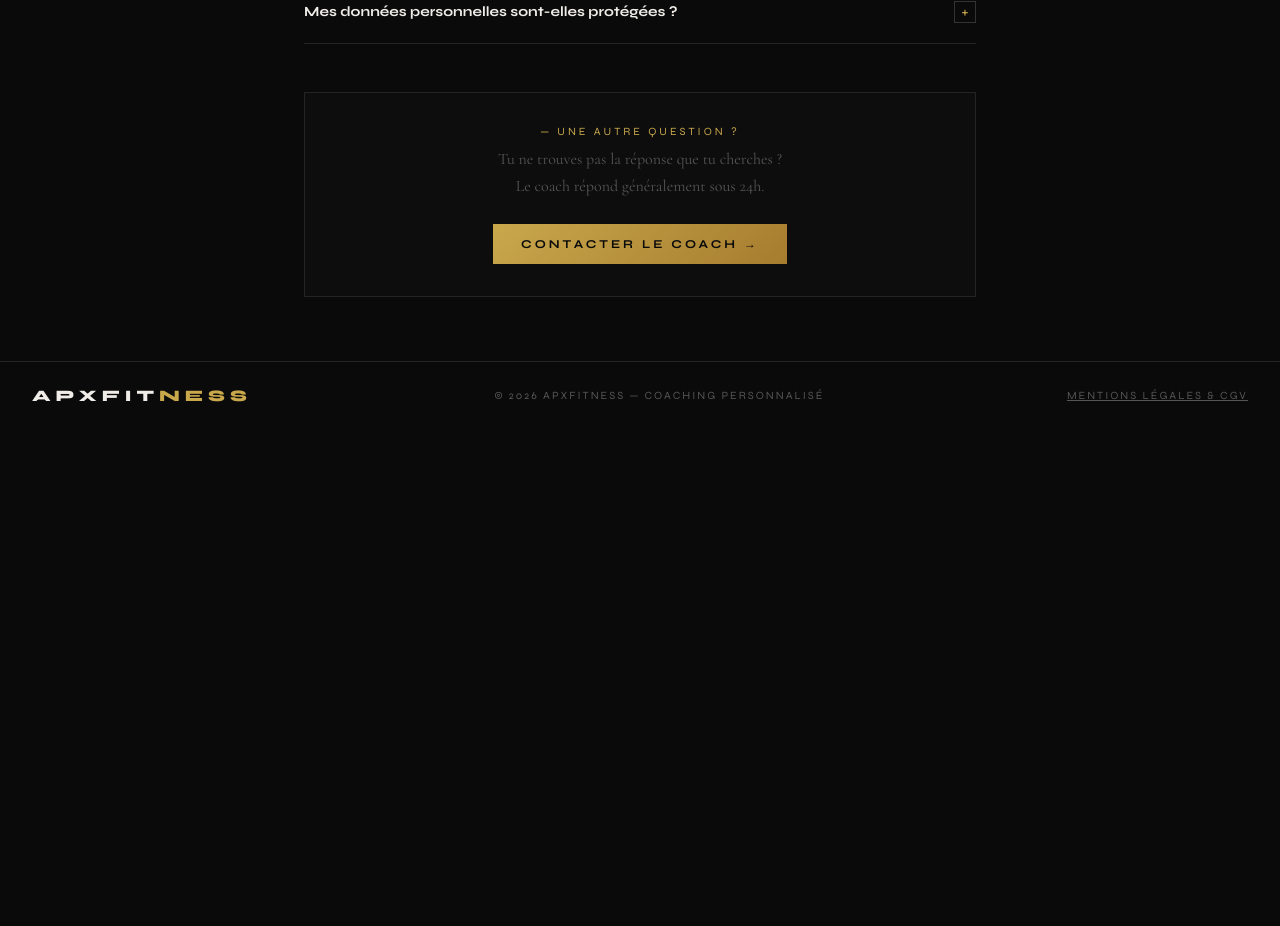
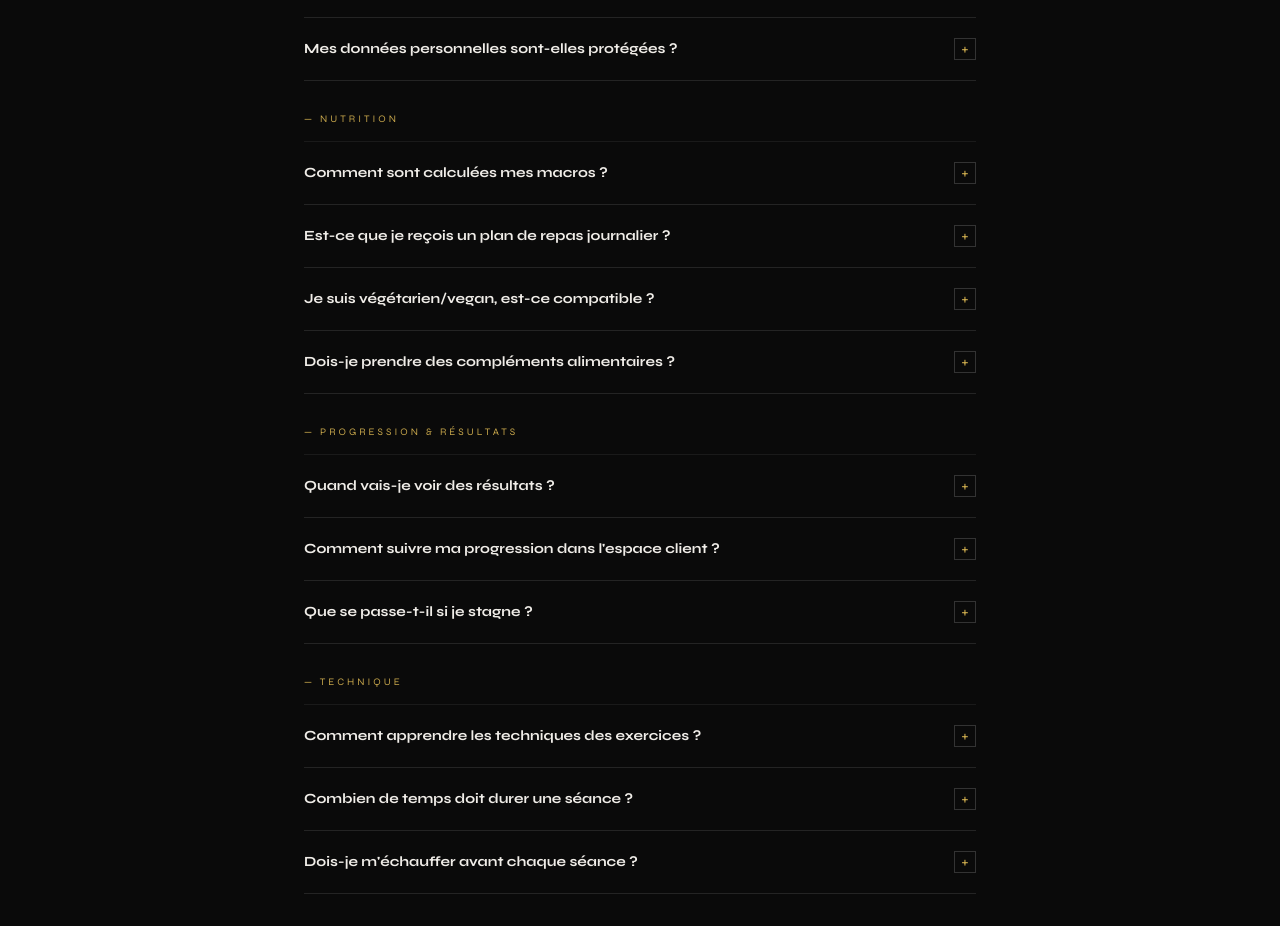
Before and after one commit to levaqueangel/forgefit, a Next.js app in the folder forgefit/: page /faq in a window 1280 px wide. Shown: the part 1871-2797 px from the top of the page. Before the commit the page ends 2300 px from the top, so only its background shows below. Built offline with nearby package versions, Linux system fonts and the light colour scheme; no server answers.

Commit message:
feat: +10 FAQ questions (nutrition/progression/technique) + Schema.org FAQPage JSON-LD

```diff
--- a/forgefit/app/faq/page.js
+++ b/forgefit/app/faq/page.js
@@ -103,15 +103,73 @@ const FAQ_DATA = [
       },
     ]
   },
+  {
+    cat: "nutrition", catLabel: "— Nutrition",
+    questions: [
+      {
+        q: "Comment sont calculées mes macros ?",
+        a: "Tes macros sont calculées via la formule Harris-Benedict pour ton BMR, ajustée selon ton niveau d'activité. Les protéines sont fixées entre 1,8 et 2,5g/kg selon l'objectif, les glucides optimisés pour tes séances, et les lipides minimum à 20% des calories pour la santé hormonale.",
+      },
+      {
+        q: "Est-ce que je reçois un plan de repas journalier ?",
+        a: "Ton programme inclut des recommandations nutritionnelles détaillées : objectifs caloriques, macros, exemples de repas. Dans ton espace client tu peux aussi générer un plan de repas complet avec les quantités exactes pour chaque repas, adapté à tes macros du jour grâce à l'IA.",
+      },
+      {
+        q: "Je suis végétarien/vegan, est-ce compatible ?",
+        a: "Oui. Tu précises ton régime lors du bilan. Le programme est adapté avec des sources de protéines végétales, combinaisons pour les acides aminés essentiels, et attention aux carences typiques (B12, fer, zinc, oméga-3).",
+      },
+      {
+        q: "Dois-je prendre des compléments alimentaires ?",
+        a: "Non, ils ne sont pas obligatoires. La créatine monohydrate (3-5g/jour) est le seul supplément avec une vraie evidence base pour la musculation. La whey protéine est utile si tu peines à atteindre ton apport via l'alimentation.",
+      },
+    ]
+  },
+  {
+    cat: "progression", catLabel: "— Progression & Résultats",
+    questions: [
+      {
+        q: "Quand vais-je voir des résultats ?",
+        a: "Les premières améliorations de performance sont visibles dès 2-4 semaines. Les changements physiques significatifs arrivent entre 8 et 16 semaines selon l'intensité et la rigueur nutritionnelle. La progression n'est pas linéaire — des semaines de stagnation sont normales et font partie du processus.",
+      },
+      {
+        q: "Comment suivre ma progression dans l'espace client ?",
+        a: "Ton espace client te permet de : cocher tes exercices et séances, noter tes charges hebdomadaires pour voir ta progression, enregistrer tes mesures corporelles avec un graphique d'évolution, maintenir ton streak de jours actifs, et écrire directement au coach.",
+      },
+      {
+        q: "Que se passe-t-il si je stagne ?",
+        a: "Contacte le coach via la messagerie. Une analyse est faite : bilan nutritionnel (souvent sous-estimation des calories), qualité du sommeil, niveau de stress global. Le programme est ajusté si nécessaire.",
+      },
+    ]
+  },
+  {
+    cat: "technique", catLabel: "— Technique",
+    questions: [
+      {
+        q: "Comment apprendre les techniques des exercices ?",
+        a: "Chaque exercice inclut les consignes essentielles. Pour les mouvements complexes (squat, soulevé de terre), commence avec des charges légères pour maîtriser la technique. Tu peux envoyer une vidéo via la messagerie pour un retour technique du coach.",
+      },
+      {
+        q: "Combien de temps doit durer une séance ?",
+        a: "45 à 75 minutes. Au-delà, le cortisol augmente et les performances baissent. Ton programme est conçu pour tenir dans ce créneau en respectant les temps de repos indiqués.",
+      },
+      {
+        q: "Dois-je m'échauffer avant chaque séance ?",
+        a: "Oui, 8-12 minutes : 3-5 min de cardio léger, mobilisation articulaire des zones sollicitées, 2-3 séries d'activation avec charges légères sur les premiers exercices. Un bon échauffement améliore les performances de 5-10%.",
+      },
+    ]
+  },
 ];
 
 const CATS = [
-  { id: "all", label: "Tout" },
-  { id: "programme", label: "Programmes" },
-  { id: "livraison", label: "Livraison" },
-  { id: "paiement", label: "Paiement" },
-  { id: "coaching", label: "Coaching" },
-  { id: "compte", label: "Compte client" },
+  { id: "all",         label: "Tout" },
+  { id: "programme",  label: "Programmes" },
+  { id: "nutrition",  label: "Nutrition" },
+  { id: "progression",label: "Progression" },
+  { id: "technique",  label: "Technique" },
+  { id: "livraison",  label: "Livraison" },
+  { id: "paiement",   label: "Paiement" },
+  { id: "coaching",   label: "Coaching" },
+  { id: "compte",     label: "Compte client" },
 ];
 
 export default function FaqPage() {
```
